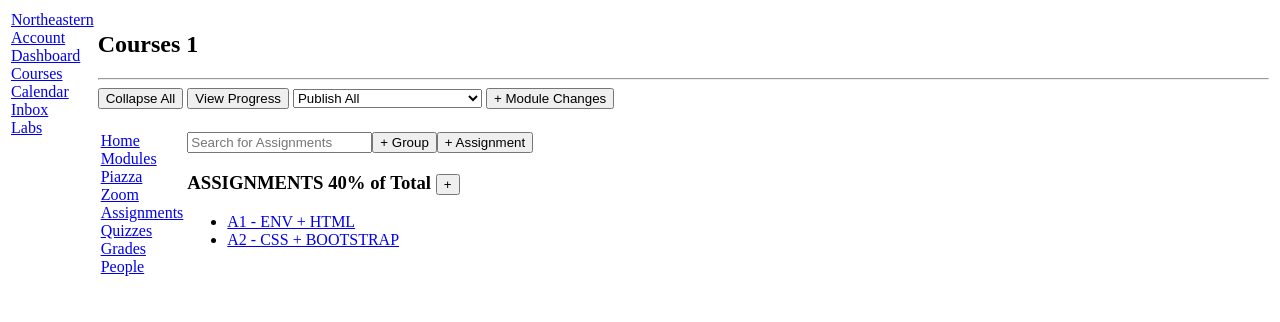
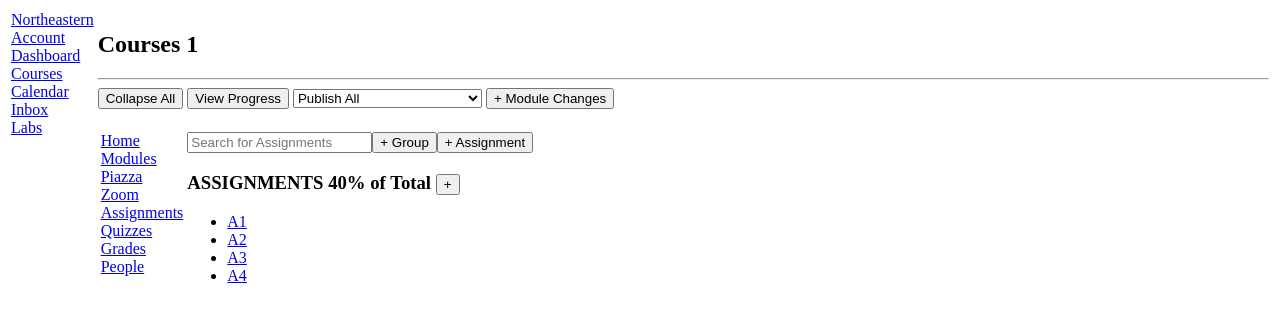
Before and after one commit to ellapitts/kambaz-next-js, a Next.js app: page /Courses/1/Assignments in a window 1280 px wide. Shown: the top 322 px of the page. Built offline with nearby package versions, Linux system fonts and the light colour scheme.

Commit message:
adding more assignment links

```diff
--- a/src/app/(Kambaz)/Courses/[cid]/Assignments/page.tsx
+++ b/src/app/(Kambaz)/Courses/[cid]/Assignments/page.tsx
@@ -6,7 +6,7 @@ import Link from "next/link";
 import { useParams } from "next/navigation";
 import React from "react";
 export default function Assignments() {
-  const { cid } = useParams(); // Placeholder for course ID, replace with actual data fetching logic
+  const { cid } = useParams(); // Course ID from url
 
   return (
     <div id="wd-assignments">
@@ -16,21 +16,41 @@ export default function Assignments() {
       <h3 id="wd-assignments-title">
         ASSIGNMENTS 40% of Total <button>+</button>
       </h3>
+
       <ul id="wd-assignment-list">
         <li className="wd-assignment-list-item">
           <Link
-            href={"/Courses/${cid}/Assignments/123"}
+            href={"/Courses/${cid}/Assignments/A1"}
             className="wd-assignment-link"
           >
-            A1 - ENV + HTML
+            A1
           </Link>
         </li>
+
         <li className="wd-assignment-list-item">
           <Link
-            href={"/Courses/${cid}/Assignments/124"}
+            href={"/Courses/${cid}/Assignments/A2"}
             className="wd-assignment-link"
           >
-            A2 - CSS + BOOTSTRAP
+            A2
+          </Link>
+        </li>
+
+        <li className="wd-assignment-list-item">
+          <Link
+            href={"/Courses/${cid}/Assignments/A3"}
+            className="wd-assignment-link"
+          >
+            A3
+          </Link>
+        </li>
+
+        <li className="wd-assignment-list-item">
+          <Link
+            href={"/Courses/${cid}/Assignments/A4"}
+            className="wd-assignment-link"
+          >
+            A4
           </Link>
         </li>
       </ul>
```
